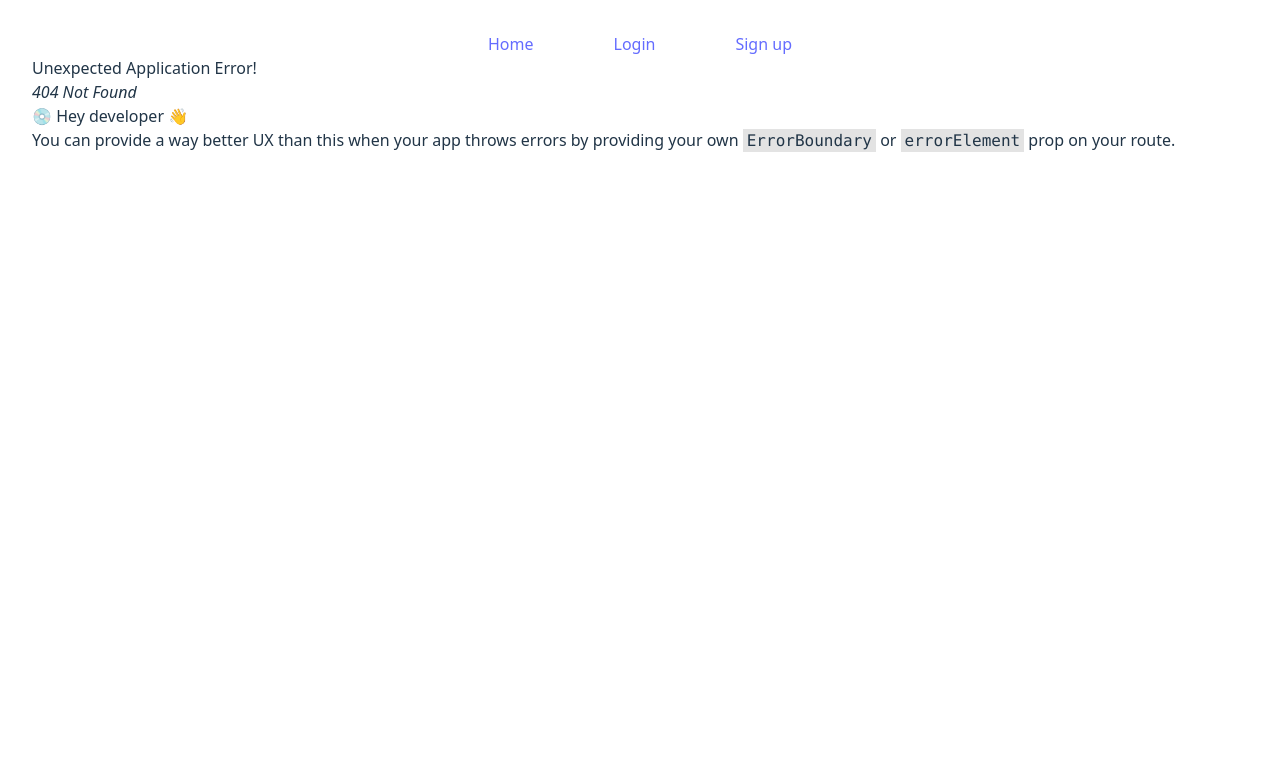
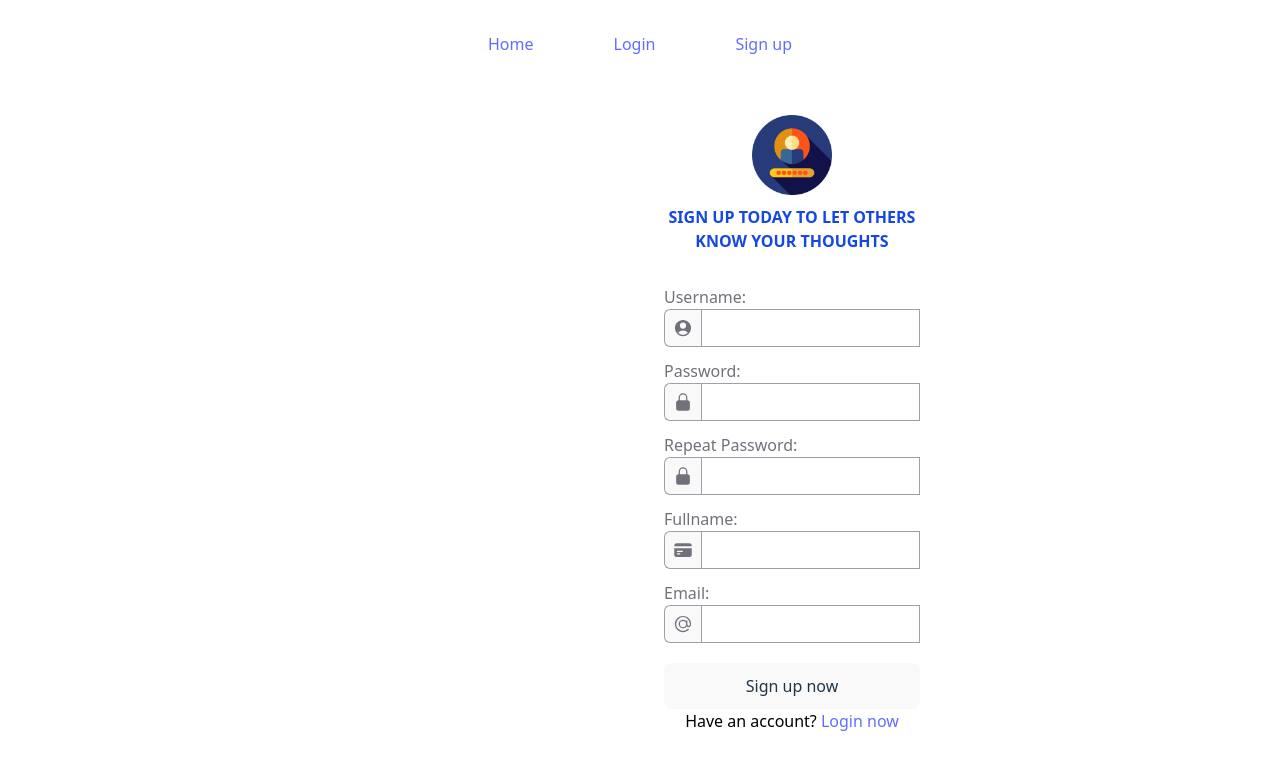
Before and after one commit to VietAnhPhan/top-reactjs-template, a React (Vite) app: page /signup in a window 1280 px wide. Before the commit this address had no page. Shown: the top 770 px of the page. Built offline with nearby package versions, Linux system fonts and the light colour scheme.

Commit message:
Add sign up route and component

```diff
--- a/src/App.jsx
+++ b/src/App.jsx
@@ -3,6 +3,7 @@ import { createBrowserRouter, RouterProvider } from "react-router";
 
 import Home from "./components/Home/Home";
 import Login from "./components/Login/Login";
+import Signup from "./components/Signup/Signup";
 
 const router = createBrowserRouter([
   {
@@ -12,6 +13,10 @@ const router = createBrowserRouter([
   {
     path: "/login",
     element: <Login sitename="ReactJS template" />,
+  },
+  {
+    path: "/signup",
+    element: <Signup sitename="ReactJS template" />,
   },
 ]);
 
--- /dev/null
+++ b/src/components/Signup/Signup.css
@@ -0,0 +1,13 @@
+@import "tailwindcss";
+
+@layer base {
+  input {
+    border-color: var(--color-zinc-400);
+    border-width: 1px;
+    color: black;
+  }
+}
+
+@theme {
+  --color-icon-box: #f9f9f9;
+}
--- /dev/null
+++ b/src/components/Signup/Signup.jsx
@@ -0,0 +1,224 @@
+import "./Signup.css";
+import loginImage from "../../assets/password_223128.png";
+import { ErrorBoundary } from "react-error-boundary";
+import { useState } from "react";
+
+function Signup(props) {
+  const [username, setUsername] = useState("");
+  const [authResults, setAuthResults] = useState("");
+
+  function typingUsername(e) {
+    setUsername(e.target.value);
+  }
+  async function handleSignup(formData) {
+    const username = formData.get("username");
+    const password = formData.get("password");
+    const repeatPassword = formData.get("repeat_password");
+    const fullname = formData.get("fullname");
+    const email = formData.get("email");
+
+    try {
+      const response = await fetch("http://localhost:3000/auth/signup", {
+        method: "POST",
+        body: JSON.stringify({ username: username, password: password }),
+        headers: {
+          "Content-type": "application/json",
+        },
+      });
+
+      const result = await response.json();
+      if (result.info) {
+        setAuthResults(result.info.message);
+      }
+
+      localStorage.setItem("access_token", result.token);
+    } catch (e) {
+      throw new Error(`Sign up error: ${e.message}`);
+    }
+  }
+
+  return (
+    <ErrorBoundary
+      fallback={<p>There was an error while submitting the form</p>}
+    >
+      <title>{`Signup | ${props.sitename}`}</title>
+      <div className="flex sm:justify-center items-center h-full">
+        <div className="grid grid-cols-1 xl:grid-cols-4">
+          <div className="bg-white p-6 rounded-md xl:col-span-1 xl:col-start-3">
+            <div className="mb-8 flex flex-col gap-2.5">
+              <img
+                src={loginImage}
+                alt="signup icon"
+                className="size-20 mx-auto"
+              />
+              <p className="uppercase text-blue-700 text-center font-bold">
+                Sign up today to let others know your thoughts
+              </p>
+            </div>
+            <form action={() => handleSignup()} className="flex flex-col">
+              <div className="flex flex-col">
+                <label htmlFor="username" className="text-zinc-500">
+                  Username:
+                </label>
+                <div className="flex">
+                  <span className="flex items-center h-[100%] border-1 border-r-0 rounded-l-md border-zinc-400 bg-icon-box">
+                    <svg
+                      xmlns="http://www.w3.org/2000/svg"
+                      viewBox="0 0 24 24"
+                      className="size-9 fill-zinc-500 pl-2 pr-2"
+                    >
+                      <path
+                        fillRule="evenodd"
+                        d="M18.685 19.097A9.723 9.723 0 0 0 21.75 12c0-5.385-4.365-9.75-9.75-9.75S2.25 6.615 2.25 12a9.723 9.723 0 0 0 3.065 7.097A9.716 9.716 0 0 0 12 21.75a9.716 9.716 0 0 0 6.685-2.653Zm-12.54-1.285A7.486 7.486 0 0 1 12 15a7.486 7.486 0 0 1 5.855 2.812A8.224 8.224 0 0 1 12 20.25a8.224 8.224 0 0 1-5.855-2.438ZM15.75 9a3.75 3.75 0 1 1-7.5 0 3.75 3.75 0 0 1 7.5 0Z"
+                        clipRule="evenodd"
+                      />
+                    </svg>
+                  </span>
+                  <input
+                    type="text"
+                    name="username"
+                    id="username"
+                    className="p-1.5 w-full"
+                    onChange={typingUsername}
+                    value={username}
+                    required
+                  />
+                </div>
+              </div>
+              <div className="flex flex-col mt-3">
+                <label htmlFor="password" className="text-zinc-500">
+                  Password:
+                </label>
+                <div className="flex">
+                  <span className="flex items-center h-[100%] border-1 border-r-0 rounded-l-md border-zinc-400 bg-icon-box">
+                    <svg
+                      xmlns="http://www.w3.org/2000/svg"
+                      viewBox="0 0 24 24"
+                      fill="currentColor"
+                      className="size-9 fill-zinc-500 pl-2 pr-2"
+                    >
+                      <path
+                        fillRule="evenodd"
+                        d="M12 1.5a5.25 5.25 0 0 0-5.25 5.25v3a3 3 0 0 0-3 3v6.75a3 3 0 0 0 3 3h10.5a3 3 0 0 0 3-3v-6.75a3 3 0 0 0-3-3v-3c0-2.9-2.35-5.25-5.25-5.25Zm3.75 8.25v-3a3.75 3.75 0 1 0-7.5 0v3h7.5Z"
+                        clipRule="evenodd"
+                      />
+                    </svg>
+                  </span>
+                  <input
+                    type="password"
+                    name="password"
+                    id="password"
+                    className="p-1.5 w-full"
+                    required
+                    minLength={8}
+                    maxLength={30}
+                  />
+                </div>
+              </div>
+              <div className="flex flex-col mt-3">
+                <label htmlFor="password" className="text-zinc-500">
+                  Repeat Password:
+                </label>
+                <div className="flex">
+                  <span className="flex items-center h-[100%] border-1 border-r-0 rounded-l-md border-zinc-400 bg-icon-box">
+                    <svg
+                      xmlns="http://www.w3.org/2000/svg"
+                      viewBox="0 0 24 24"
+                      fill="currentColor"
+                      className="size-9 fill-zinc-500 pl-2 pr-2"
+                    >
+                      <path
+                        fillRule="evenodd"
+                        d="M12 1.5a5.25 5.25 0 0 0-5.25 5.25v3a3 3 0 0 0-3 3v6.75a3 3 0 0 0 3 3h10.5a3 3 0 0 0 3-3v-6.75a3 3 0 0 0-3-3v-3c0-2.9-2.35-5.25-5.25-5.25Zm3.75 8.25v-3a3.75 3.75 0 1 0-7.5 0v3h7.5Z"
+                        clipRule="evenodd"
+                      />
+                    </svg>
+                  </span>
+                  <input
+                    type="password"
+                    name="repeat_password"
+                    id="repeat_password"
+                    className="p-1.5 w-full"
+                    required
+                    minLength={8}
+                    maxLength={30}
+                  />
+                </div>
+              </div>
+
+              <div className="flex flex-col mt-3">
+                <label htmlFor="password" className="text-zinc-500">
+                  Fullname:
+                </label>
+                <div className="flex">
+                  <span className="flex items-center h-[100%] border-1 border-r-0 rounded-l-md border-zinc-400 bg-icon-box">
+                    <svg
+                      xmlns="http://www.w3.org/2000/svg"
+                      viewBox="0 0 24 24"
+                      fill="currentColor"
+                      className="size-9 fill-zinc-500 pl-2 pr-2"
+                    >
+                      <path d="M4.5 3.75a3 3 0 0 0-3 3v.75h21v-.75a3 3 0 0 0-3-3h-15Z" />
+                      <path
+                        fillRule="evenodd"
+                        d="M22.5 9.75h-21v7.5a3 3 0 0 0 3 3h15a3 3 0 0 0 3-3v-7.5Zm-18 3.75a.75.75 0 0 1 .75-.75h6a.75.75 0 0 1 0 1.5h-6a.75.75 0 0 1-.75-.75Zm.75 2.25a.75.75 0 0 0 0 1.5h3a.75.75 0 0 0 0-1.5h-3Z"
+                        clipRule="evenodd"
+                      />
+                    </svg>
+                  </span>
+
+                  <input
+                    type="text"
+                    name="fullname"
+                    id="fullname"
+                    className="p-1.5 w-full"
+                    required
+                  />
+                </div>
+              </div>
+
+              <div className="flex flex-col mt-3">
+                <label htmlFor="password" className="text-zinc-500">
+                  Email:
+                </label>
+                <div className="flex">
+                  <span className="flex items-center h-[100%] border-1 border-r-0 rounded-l-md border-zinc-400 bg-icon-box">
+                    <svg
+                      xmlns="http://www.w3.org/2000/svg"
+                      viewBox="0 0 24 24"
+                      fill="currentColor"
+                      className="size-9 fill-zinc-500 pl-2 pr-2"
+                    >
+                      <path
+                        fillRule="evenodd"
+                        d="M17.834 6.166a8.25 8.25 0 1 0 0 11.668.75.75 0 0 1 1.06 1.06c-3.807 3.808-9.98 3.808-13.788 0-3.808-3.807-3.808-9.98 0-13.788 3.807-3.808 9.98-3.808 13.788 0A9.722 9.722 0 0 1 21.75 12c0 .975-.296 1.887-.809 2.571-.514.685-1.28 1.179-2.191 1.179-.904 0-1.666-.487-2.18-1.164a5.25 5.25 0 1 1-.82-6.26V8.25a.75.75 0 0 1 1.5 0V12c0 .682.208 1.27.509 1.671.3.401.659.579.991.579.332 0 .69-.178.991-.579.3-.4.509-.99.509-1.671a8.222 8.222 0 0 0-2.416-5.834ZM15.75 12a3.75 3.75 0 1 0-7.5 0 3.75 3.75 0 0 0 7.5 0Z"
+                        clipRule="evenodd"
+                      />
+                    </svg>
+                  </span>
+                  <input
+                    type="email"
+                    name="email"
+                    id="email"
+                    className="p-1.5 w-full"
+                    required
+                  />
+                </div>
+              </div>
+
+              {authResults && <p className="text-red-500">{authResults}</p>}
+              <button type="submit" className="mt-5 bg-blue-700">
+                Sign up now
+              </button>
+              <p className="text-black text-center">
+                Have an account? <a href="/login">Login now</a>
+              </p>
+            </form>
+          </div>
+        </div>
+      </div>
+    </ErrorBoundary>
+  );
+}
+
+export default Signup;
--- a/src/index.css
+++ b/src/index.css
@@ -42,7 +42,7 @@ button {
   font-size: 1em;
   font-weight: 500;
   font-family: inherit;
-  background-color: #1a1a1a;
+  background-color: var(--color-blue-700);
   cursor: pointer;
   transition: border-color 0.25s;
 }
```
